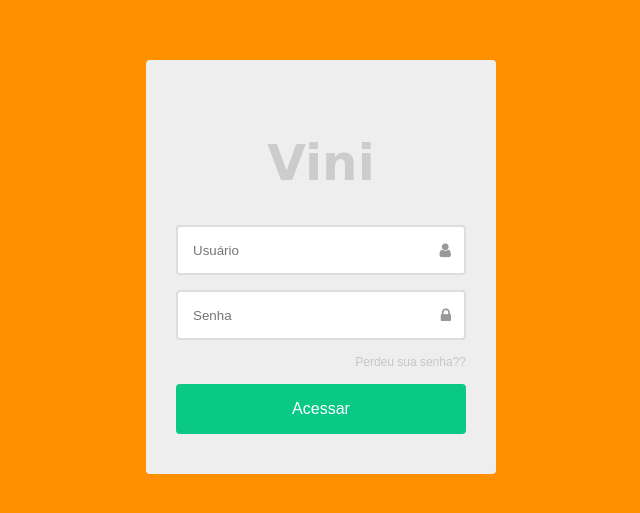
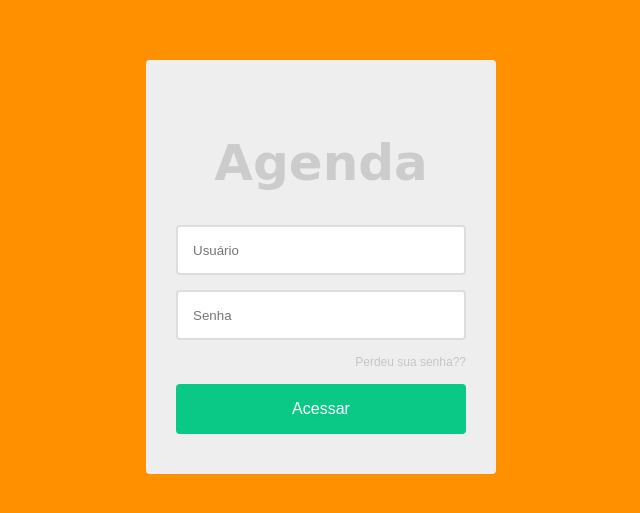
Before and after one commit to rcoxa/Agenda, a website: page public_html/login.html in a window 1280 px wide. Shown: the part 133-646 px from the top of the page, without its empty margins (319-959 px from the left). Drawn offline with Linux system fonts and the light colour scheme; a web font is replaced by a local one.

Commit message:
Correção na class login.

```diff
--- a/public_html/login.html
+++ b/public_html/login.html
@@ -1,5 +1,5 @@
 <!DOCTYPE html>
-<html >
+<html>
 	<head>
 		<title>Login</title>
 		<meta charset="UTF-8">
@@ -13,14 +13,12 @@
 	<body>
 
 		<div class="login-form">
-            <h1>Vini</h1>
+			<h1>Agenda</h1>
 			<div class="form-group ">
 				<input type="text" class="form-control" placeholder="Usuário" id="UserName">
-                <i class="fa fa-user"></i>
 			</div>
 			<div class="form-group log-status">
 				<input type="password" class="form-control" placeholder="Senha" id="Passwod">
-                <i class="fa fa-lock"></i>
 			</div>
 			<span class="alert">Falta informar a senha</span>
 			<a class="link" href="#">Perdeu sua senha??</a>
```
Also changed, not shown: public_html/js/login.js (indentation only). Lines whose indentation alone changed are shown as unchanged.
